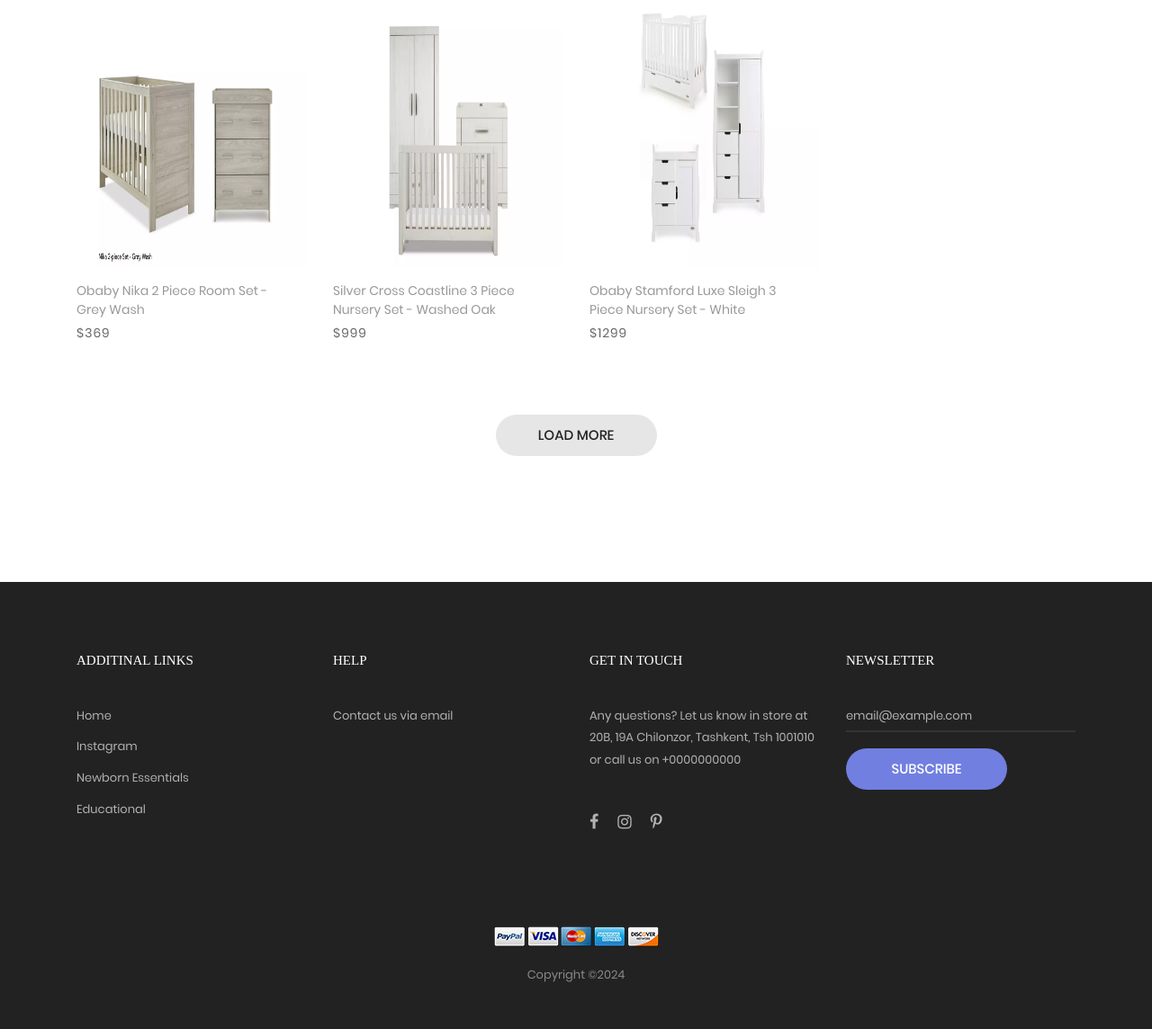
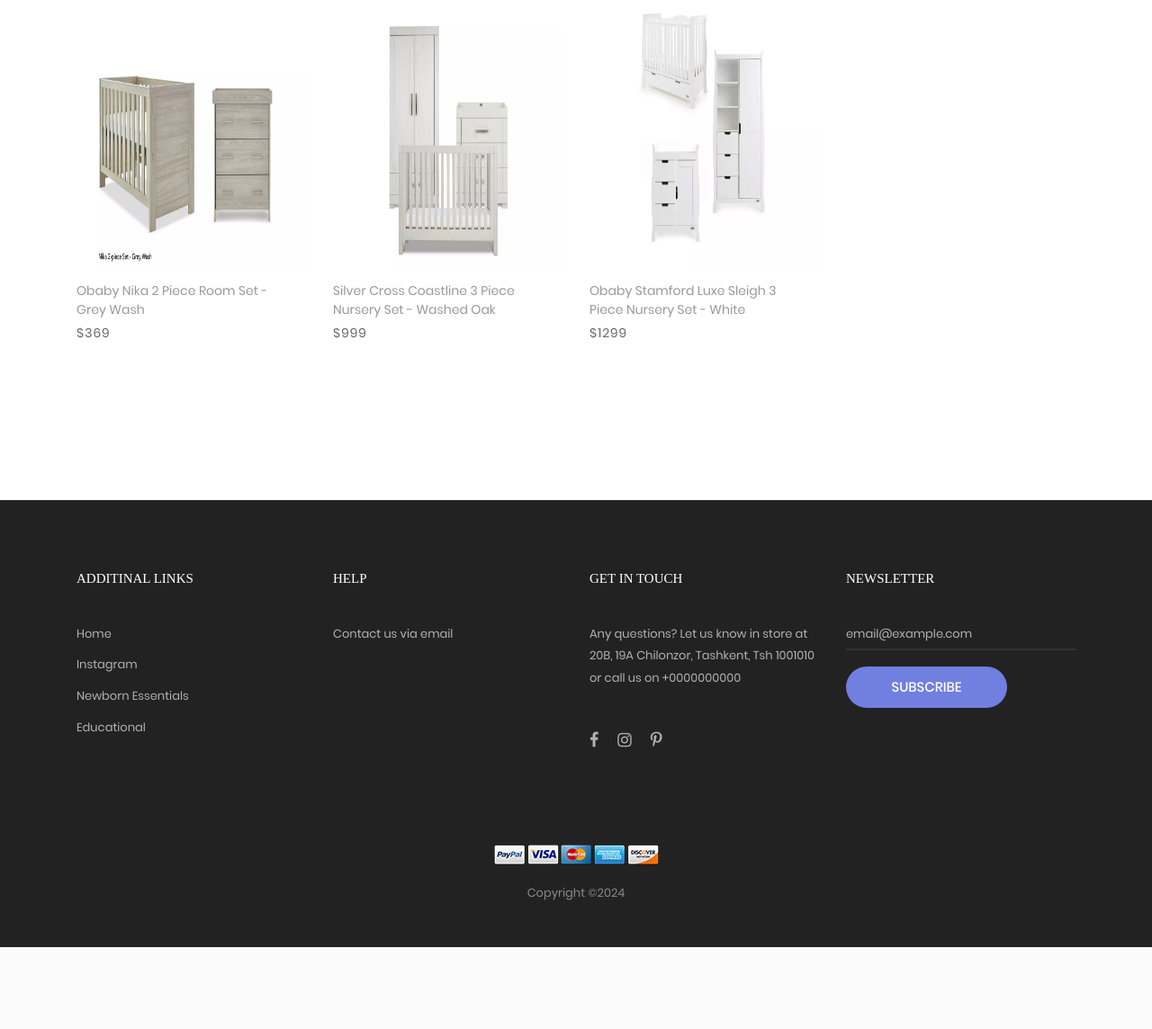
Before and after one commit to Gomsur/Project-EcommerceZone, a Django app: page / in a window 1280 px wide. Shown: the part 2391-3535 px from the top of the page at 90% size. After the commit the page ends 3444 px from the top, so only its background shows below. Run offline with Django 3.2, Linux system fonts and the light colour scheme; data comes from the database, SQL or seed files in the repository; both versions use the stored data as it was after the commit; some libraries are stand-ins or nearby versions; some web fonts are replaced.

Commit message:
change in nabver

```diff
--- a/webapp1/templates/base.html
+++ b/webapp1/templates/base.html
@@ -101,7 +101,7 @@
 					<div class="menu-desktop">
 						<ul class="main-menu">
 							<li class="{% block index %}{% endblock %}">
-								<a href="{% url 'index' %}">Home</a>
+								<a href="{% url 'index' %}">Shop</a>
 <!--								<ul class="sub-menu">-->
 <!--									<li><a href="index.html">Homepage 1</a></li>-->
 <!--									<li><a href="home-02.html">Homepage 2</a></li>-->
--- a/webapp1/templates/index.html
+++ b/webapp1/templates/index.html
@@ -656,11 +656,11 @@
 			</div>
 
 			<!-- Load more -->
-			<div class="flex-c-m flex-w w-full p-t-45">
-				<a href="#" class="flex-c-m stext-101 cl5 size-103 bg2 bor1 hov-btn1 p-lr-15 trans-04">
-					Load More
-				</a>
-			</div>
+<!--			<div class="flex-c-m flex-w w-full p-t-45">-->
+<!--				<a href="#" class="flex-c-m stext-101 cl5 size-103 bg2 bor1 hov-btn1 p-lr-15 trans-04">-->
+<!--					Load More-->
+<!--				</a>-->
+<!--			</div>-->
 		</div>
 	</section>
 
```
Also changed, not shown: db.sqlite3.
